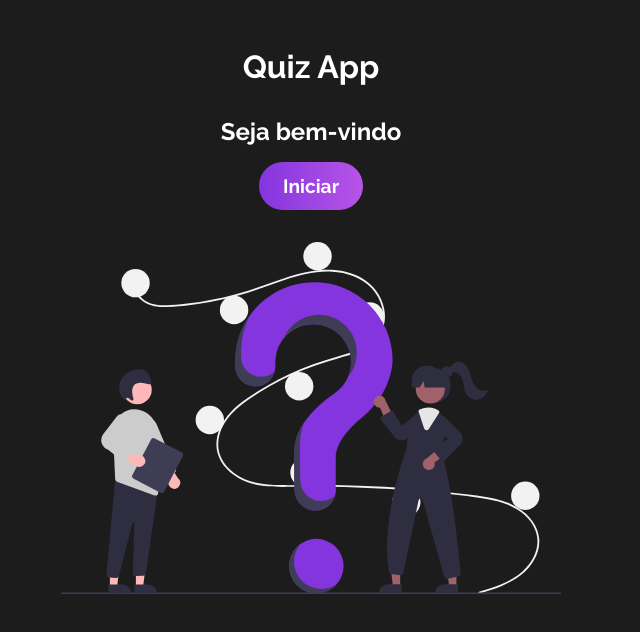
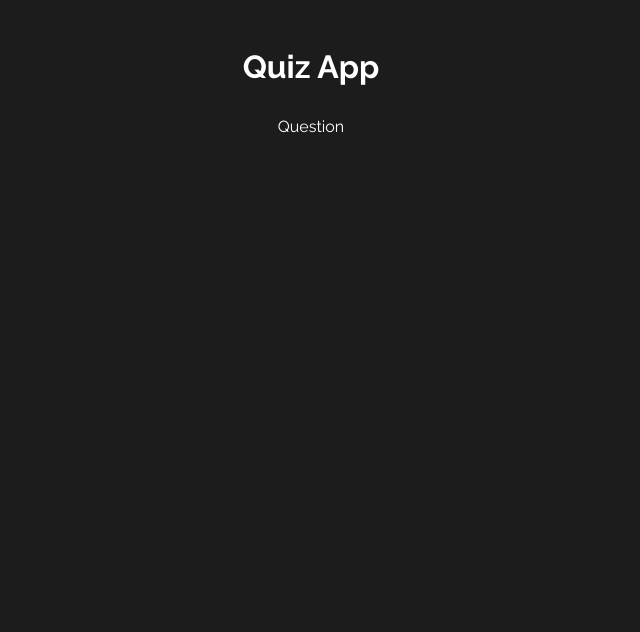
Before and after one commit to will-developer/projetos-portfolio, a React (Vite) app in the folder quiz-react-js/: page / in a window 1280 px wide. Both pictures are taken after a click on the button "Iniciar". Shown: the top 632 px of the page, without its empty margins (329-969 px from the left). Built offline with nearby package versions, Linux system fonts and the light colour scheme.

Commit message:
feat: changing the page stage from start to question, adding Question.jsx and Question.css to the components folder. Additionally, the files were updated with scripts to handle the stage change, with modifications in Questions.jsx, Welcome.jsx, and App.jsx.

```diff
--- a/quiz-react-js/src/App.jsx
+++ b/quiz-react-js/src/App.jsx
@@ -1,11 +1,17 @@
 import './App.css';
+import { useContext } from 'react';
+import { QuizContext } from './context/quiz';
+
 import Welcome from './components/Welcome';
+import Question from './components/Question';
 
 function App() {
+  const [quizState, dispatch] = useContext(QuizContext);
   return (
     <div className="App">
       <h1>Quiz App</h1>
-      <Welcome />
+      {quizState.gameStage === 'Start' && <Welcome />}
+      {quizState.gameStage === 'Playing' && <Question />}
     </div>
   );
 }
--- /dev/null
+++ b/quiz-react-js/src/components/Question.jsx
@@ -0,0 +1,12 @@
+import { useContext } from 'react';
+import { QuizContext } from '../context/quiz';
+
+const Question = () => {
+  const [quizState, dispatch] = useContext(QuizContext);
+
+  console.log(quizState);
+
+  return <div>Question</div>;
+};
+
+export default Question;
--- a/quiz-react-js/src/context/quiz.jsx
+++ b/quiz-react-js/src/context/quiz.jsx
@@ -12,7 +12,10 @@
   console.log(state, action);
   switch (action.type) {
     case 'CHANGE_STATE':
-      return state;
+      return {
+        ...state,
+        gameStage: STAGES[1],
+      };
 
     default:
       return state;
```
Also changed, not shown: quiz-react-js/src/components/Question.css (added).
